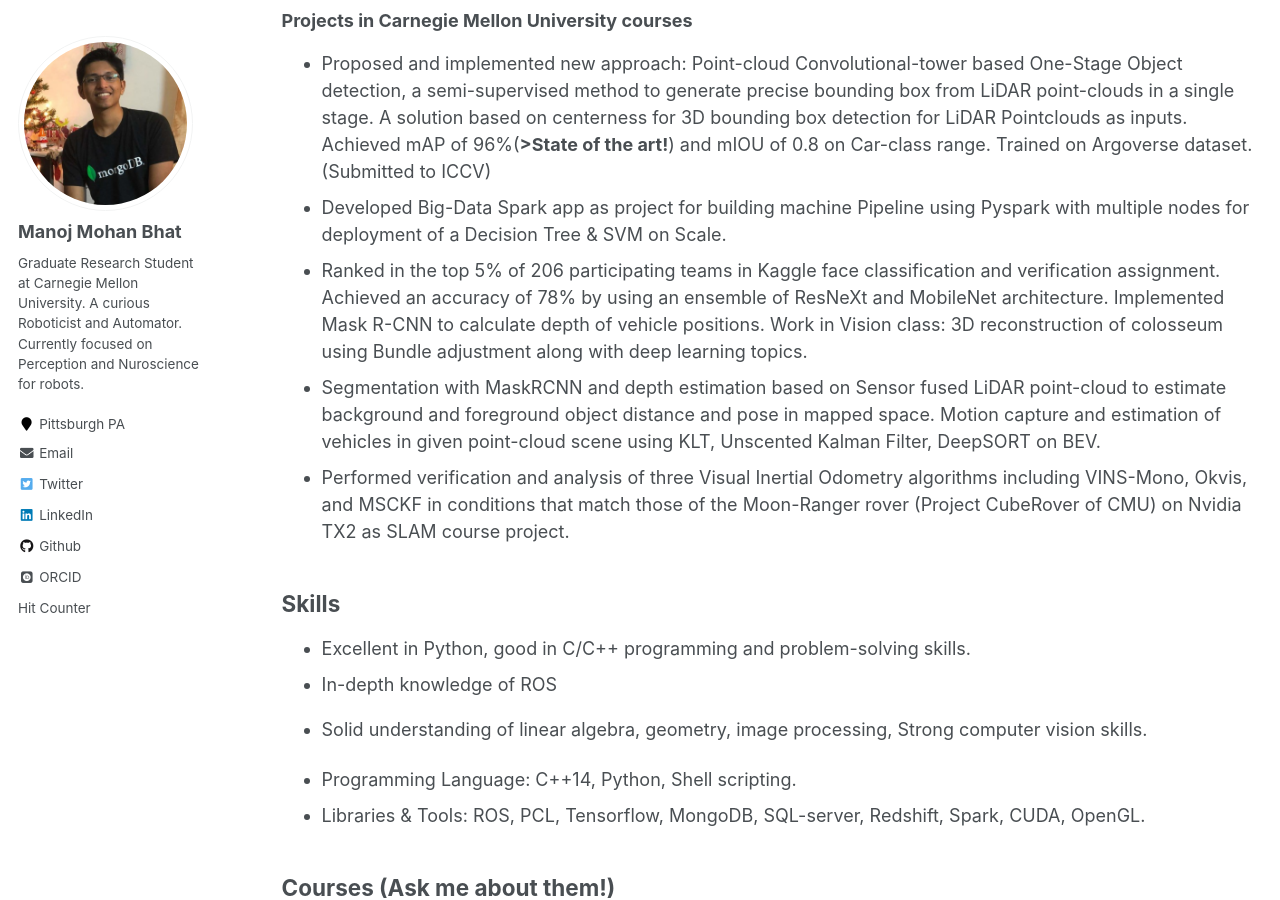
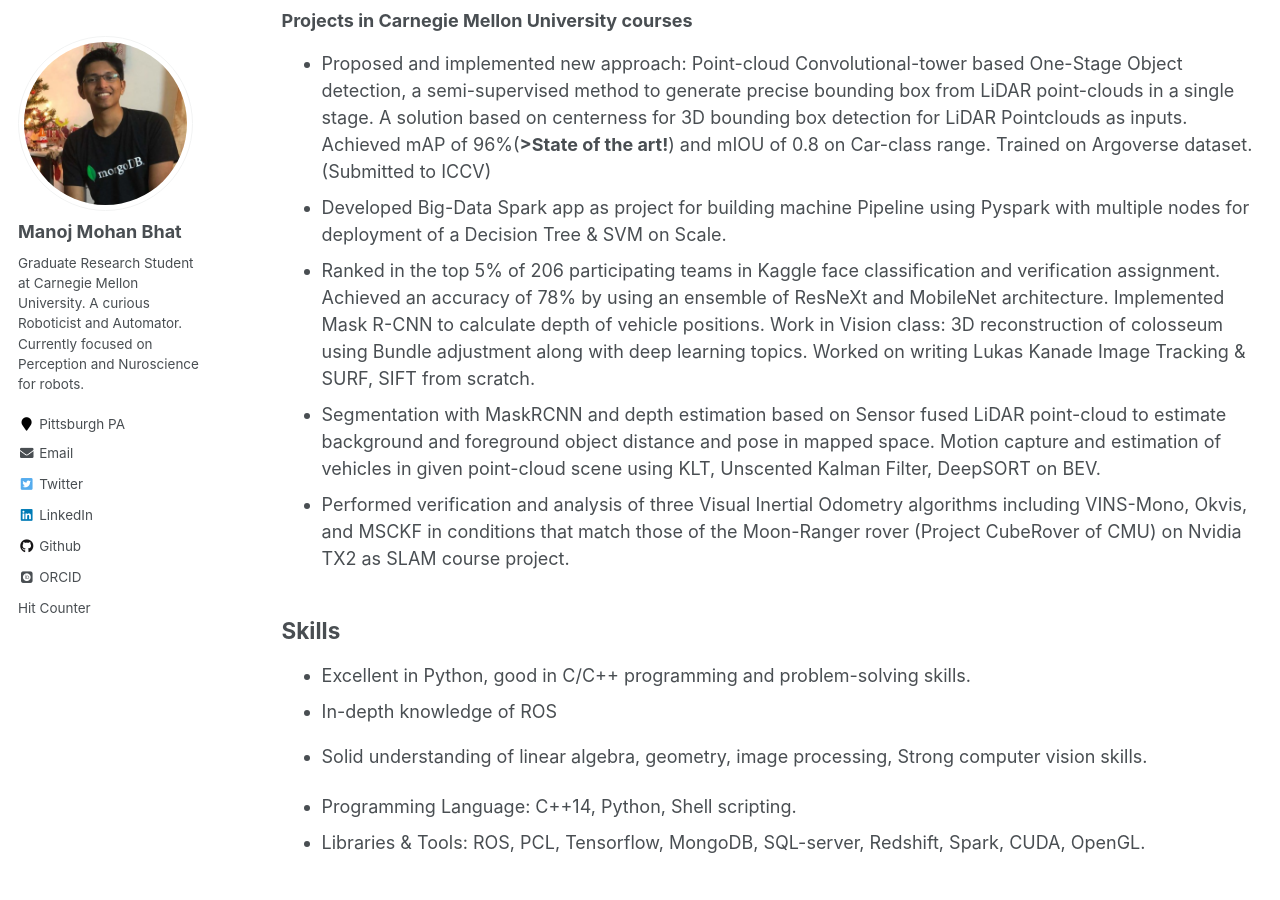
Before and after one commit to Manojbhat09/manojbhat09.github.io_old, a Jekyll site: the page built from _pages/cv.md, in a window 1280 px wide and 900 px high, scrolled down 3381 px. Built offline with Jekyll 4.4.1, drawn with Linux system fonts in a browser that asks for light colours; some web fonts are replaced.

Commit message:
Update cv.md

```diff
--- a/_pages/cv.md
+++ b/_pages/cv.md
@@ -95,7 +95,7 @@ comparison of methodologies for real-time tracking, evaluation with required met
 
 - Proposed and implemented new approach: Point-cloud Convolutional-tower based One-Stage Object detection, a semi-supervised method to generate precise bounding box from LiDAR point-clouds in a single stage. A solution based on centerness for 3D bounding box detection for LiDAR Pointclouds as inputs. Achieved mAP of 96%(**>State of the art!**) and mIOU of 0.8 on Car-class range. Trained on Argoverse dataset. (Submitted to ICCV)
 - Developed Big-Data Spark app as project for building machine Pipeline using Pyspark with multiple nodes for deployment of a Decision Tree & SVM on Scale.
-- Ranked in the top 5% of 206 participating teams in Kaggle face classification and verification assignment. Achieved an accuracy of 78% by using an ensemble of ResNeXt and MobileNet architecture. Implemented Mask R-CNN to calculate depth of vehicle positions. Work in Vision class: 3D reconstruction of colosseum using Bundle adjustment along with deep learning topics.
+- Ranked in the top 5% of 206 participating teams in Kaggle face classification and verification assignment. Achieved an accuracy of 78% by using an ensemble of ResNeXt and MobileNet architecture. Implemented Mask R-CNN to calculate depth of vehicle positions. Work in Vision class: 3D reconstruction of colosseum using Bundle adjustment along with deep learning topics. Worked on writing Lukas Kanade Image Tracking & SURF, SIFT from scratch.
 - Segmentation with MaskRCNN and depth estimation based on Sensor fused LiDAR point-cloud to estimate background and foreground object distance and pose in mapped space. Motion capture and estimation of vehicles in given point-cloud scene using KLT, Unscented Kalman Filter, DeepSORT on BEV.
 - Performed verification and analysis of three Visual Inertial Odometry algorithms including VINS-Mono, Okvis, and MSCKF in conditions that match those of the Moon-Ranger rover (Project CubeRover of CMU) on Nvidia TX2 as SLAM course project.
 
```
